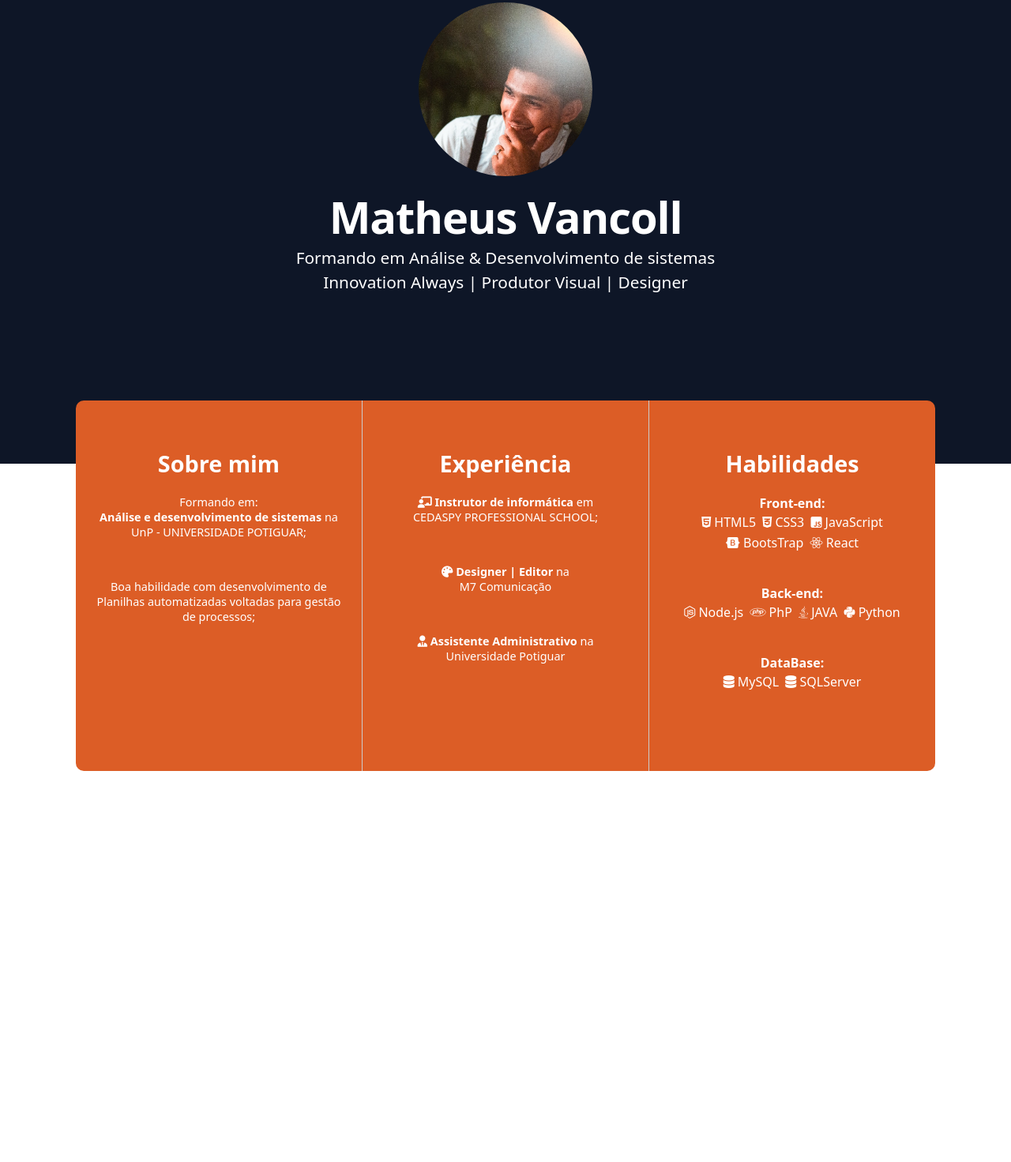
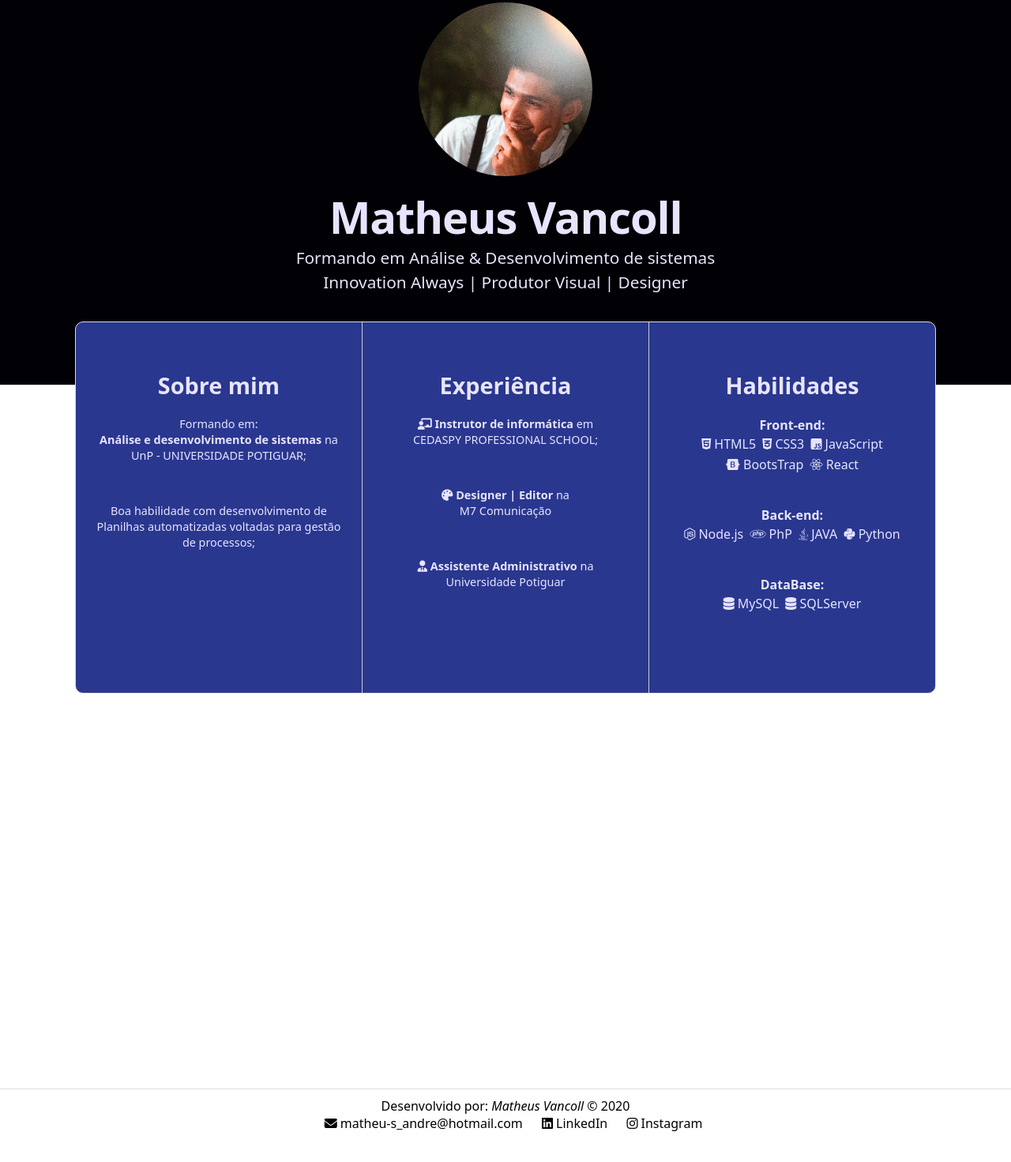
Before and after one commit to matheusvancoll/matheusvancoll.github.io, a plain HTML site: page index.html in a window 1280 px wide. Shown: the part 53-1524 px from the top of the page at 79% size. After the commit the page ends 1492 px from the top, so only its background shows below. Drawn offline with nearby package versions, Linux system fonts and the light colour scheme.

Commit message:
update site

```diff
--- a/index.html
+++ b/index.html
@@ -8,7 +8,7 @@
 	<meta property="og:locale" content="pt_BR" class="ogmeta"/>
 	<meta property="og:title" content="Matheus Vancoll" class="ogmeta"/>
 	<script src="https://cdnjs.cloudflare.com/ajax/libs/jquery/3.5.1/jquery.min.js"></script>
-	<link rel="shortcut icon" type="image/x-icon" href="../img/icon.ico">
+	<link rel="shortcut icon" type="image/x-icon" href="img/icon.ico">
     <script src="https://kit.fontawesome.com/82ec4f90bd.js" crossorigin="anonymous"></script>
     <link rel="stylesheet" href="styles/style.css">
     <!--
@@ -35,7 +35,7 @@
     <main>
         <section class="section-profile">
             <div class="profile-container">
-                <div class="profile-img"></div>
+                <div class="profile-img center"></div>
 
                 <div class="profile-card">
                     <h1 class="profile-name">Matheus Vancoll</h1>
@@ -48,7 +48,7 @@
             </div>
         </section>
 
-        <section class="section-skills" id="skills">
+        <section class="section-skills center" id="skills">
             <div class="container">
                 <div class="skills-list">
                     <h1 class="skill-title">Sobre mim</h1>
@@ -150,5 +150,18 @@
         </section>
     </main>
 
+    <footer>
+        <p>Desenvolvido por: <em> Matheus Vancoll </em></a>&copy; 2020</p>
+        <p>
+            <i class="fas fa-envelope"></i> matheu-s_andre@hotmail.com
+            <a href="https://www.linkedin.com/in/matheusandre-silva/" target="_blank">
+                <i class="fab fa-linkedin"></i> LinkedIn
+            </a>
+            <a href="https://www.instagram.com/matheusvancoll/" target="_blank">
+                <i class="fab fa-instagram"></i>
+                Instagram
+            </a>
+        </p>
+	</footer>
 </body>
 </html>
--- a/styles/style.css
+++ b/styles/style.css
@@ -1,4 +1,6 @@
 @charset "utf-8";
+
+/* General Settings*/
 
 *{
     margin: 0px;
@@ -6,12 +8,18 @@
     font-family:system-ui,-apple-system,BlinkMacSystemFont,Segoe UI, Helvetica Neue,Helvetica,Arial,sans-serif;
 }
 
+.center{
+    margin-left: auto;
+    margin-right: auto;
+}
+
 /* Navbar */
+
 .header{
     color: 0e1627;
     padding: 0px 15px;
     height: 40px;
-    background-color: #dc5d26;
+    background-color: #29378f;
 }
 
 .navbar-list, .list-item, .header nav{
@@ -27,20 +35,20 @@
     padding: 5px;
     text-decoration: none;
     text-transform: uppercase;
-    color: #ffffff;
+    color: #e8e4fd;
 }
 
 .navbar-list a:hover{
-    color: #dc5d26;
-    border-bottom: 1px solid #dc5d26;
+    color: #000000;
+    border-bottom: 1px solid #000000;
 }
 
 /* Profile card */
 
 .section-profile{
-    height: 75vh;
+    height: 500px;
     width: 100%;
-    background-color: #0e1627;
+    background-color: #000005;
 }
 
 .profile-container{
@@ -53,8 +61,6 @@
 
 .profile-img{
     width: 220px; height: 220px;
-    margin-left: auto;
-    margin-right: auto;
     margin-top: 2vh;
     background: url(../img/photo.jpeg);
     background-size: cover;
@@ -70,7 +76,7 @@
 	font-size: 3.5rem;
 	text-align:center;
     letter-spacing:-0.02em;
-    color: #ffffff;
+    color: #e8e4fd;
 }
 
 .profile-resume{
@@ -79,16 +85,16 @@
 	margin: 0px;
 	line-height:1.5;
     font-size:1.3rem;
-    color: #ffffff;
+    color: #e8e4fd;
 }
 
 /* Skils */
+
 .section-skills{
-    background-color: #dc5d26;
+    background-color: #29378f;
     width: 85%;
-    margin-left: auto;
-    margin-right: auto;
     margin-top: -80px;
+    border: 1px solid #ddd;
     border-radius: 10px;
 }
 
@@ -102,7 +108,7 @@
     flex: 1;
     text-align: center;
     padding: 60px 25px;
-    color: #ffffff;
+    color: #e8e4fd;
 }
 
 .skill-title{
@@ -118,6 +124,7 @@
 .skill-item{
     margin-bottom: 50px;
     font-size: 0.9rem;
+    line-height: 20px;
 }
 
 .list-skill{
@@ -130,8 +137,41 @@
     text-decoration: none;
 }
 
+
+
+
+
+
 /* Projects*/
 
 .section-projects{
     width: 100%; height: 500px;
 }
+
+
+
+
+/* Footer*/
+
+footer{
+    height: 40px;
+    padding-top: 10px;
+    padding-bottom: 10px;
+    text-align: center;
+    border-top: 1px solid #ddd;
+}
+
+footer a{
+    text-decoration: none;
+    color: black;
+}
+footer i{
+    margin-left: 20px;
+}
+
+/* Responsive */
+@media(max-width: 600px){
+    h1{
+        color: red;
+    }
+}
```
